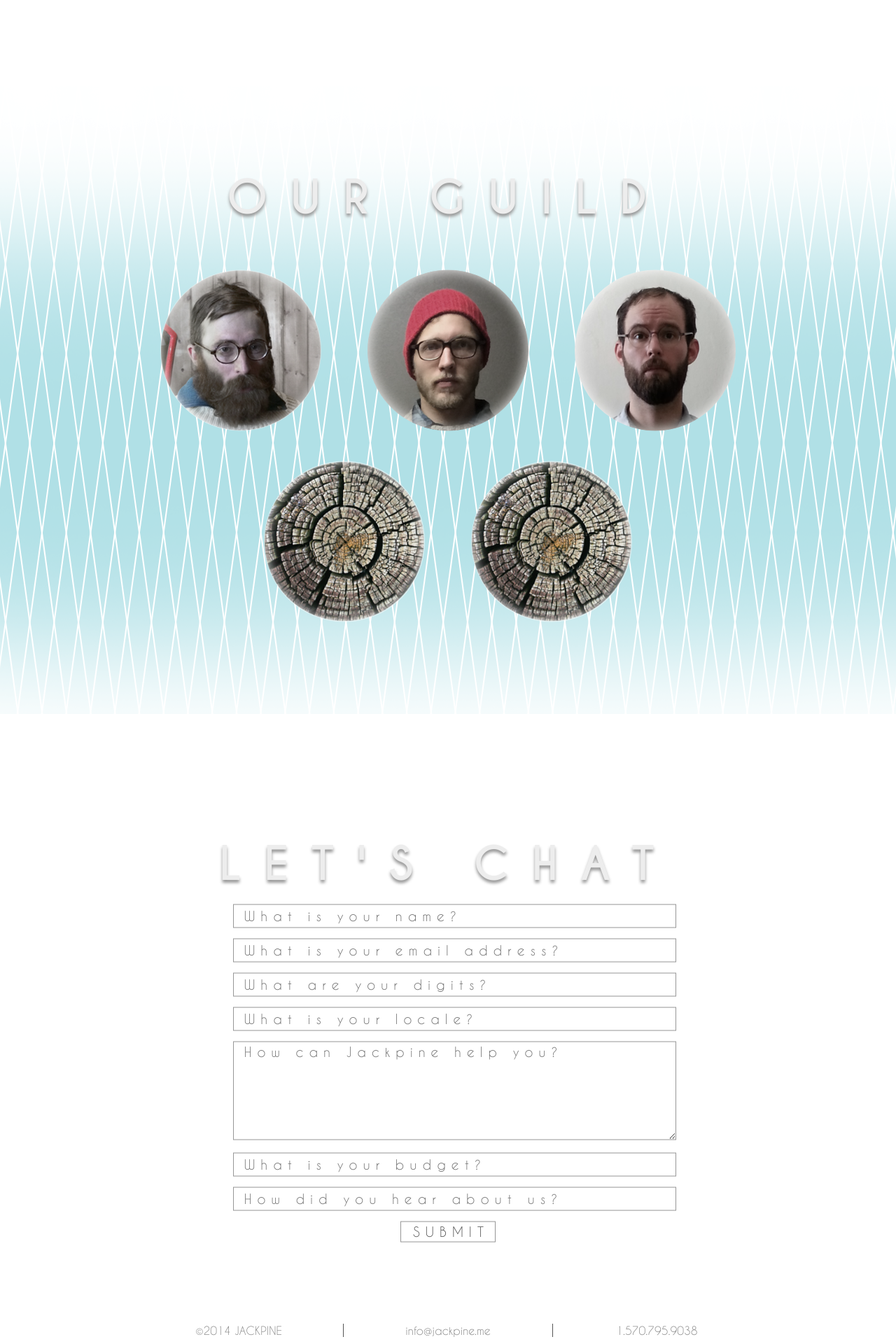
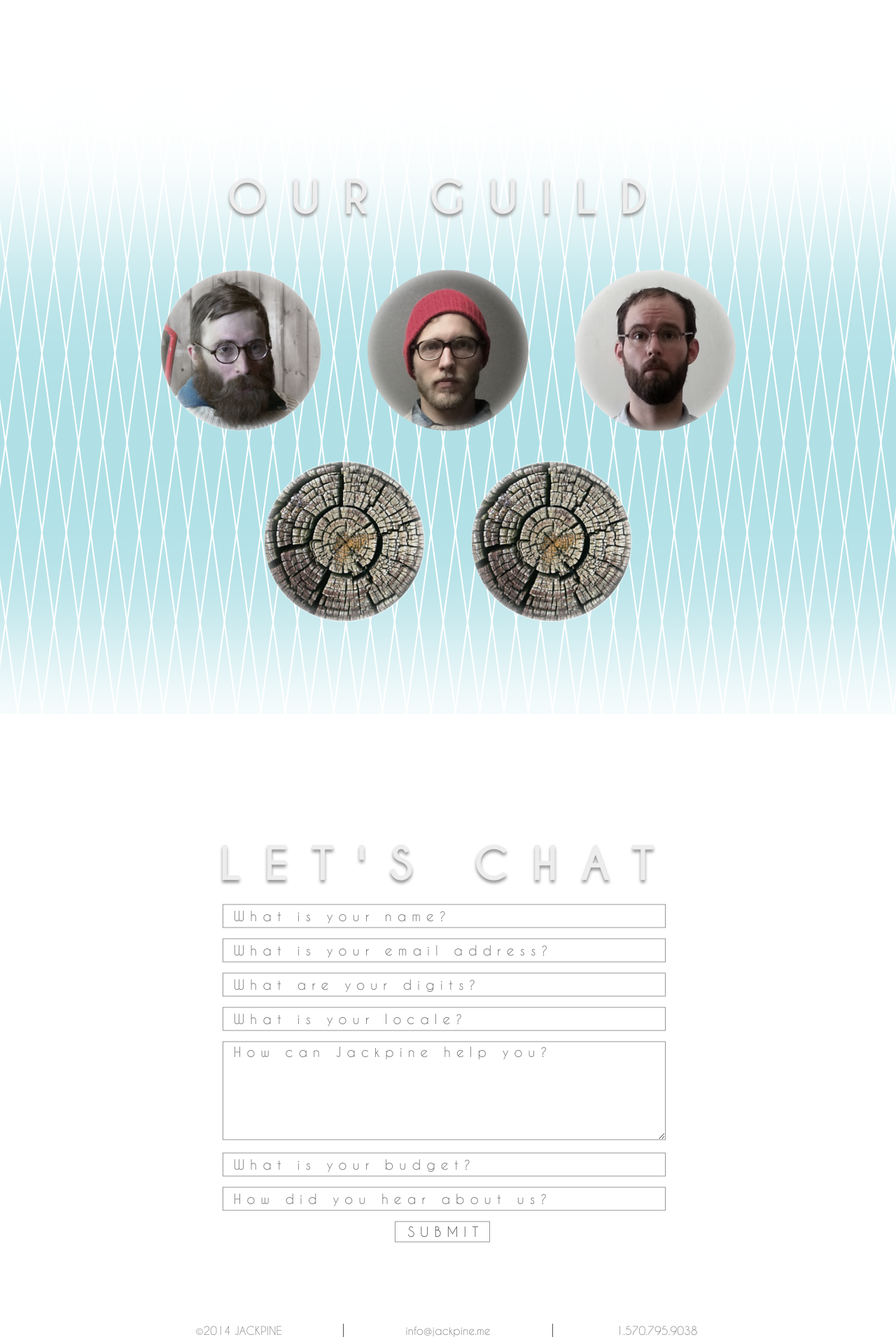
Before and after one commit to jackpine/jackpine.github.com, a Jekyll site: the page built from index.html, in a window 1280 px wide. Shown: the part 1680-3600 px from the top of the page at 70% size. Built offline with Jekyll 4.4.1, drawn with Linux system fonts in a browser that asks for light colours; Markdown is read by kramdown in place of the engine named in the settings.

Commit message:
center form

```diff
--- a/css/style.scss
+++ b/css/style.scss
@@ -103,6 +103,7 @@
 .bgheight { height: 100%; }
 
 .bg-gradient {
+  z-index: -1;
   top: 0;
   position: absolute;
   width: 100%;
@@ -113,8 +114,6 @@
 #main {
   .nav-bar {
     position: absolute;
-    /* FIXME? */
-    z-index: 1;
     @include box-sizing(border-box);
     width: 100%;
 
@@ -259,6 +258,7 @@
       width: 100%;
       height: 30px;
       padding-left: 15px;
+      margin-left: -15px;
       letter-spacing: 8px;
       font-size: 19px;
       @media (max-width: $screen-sm-min) {
```
